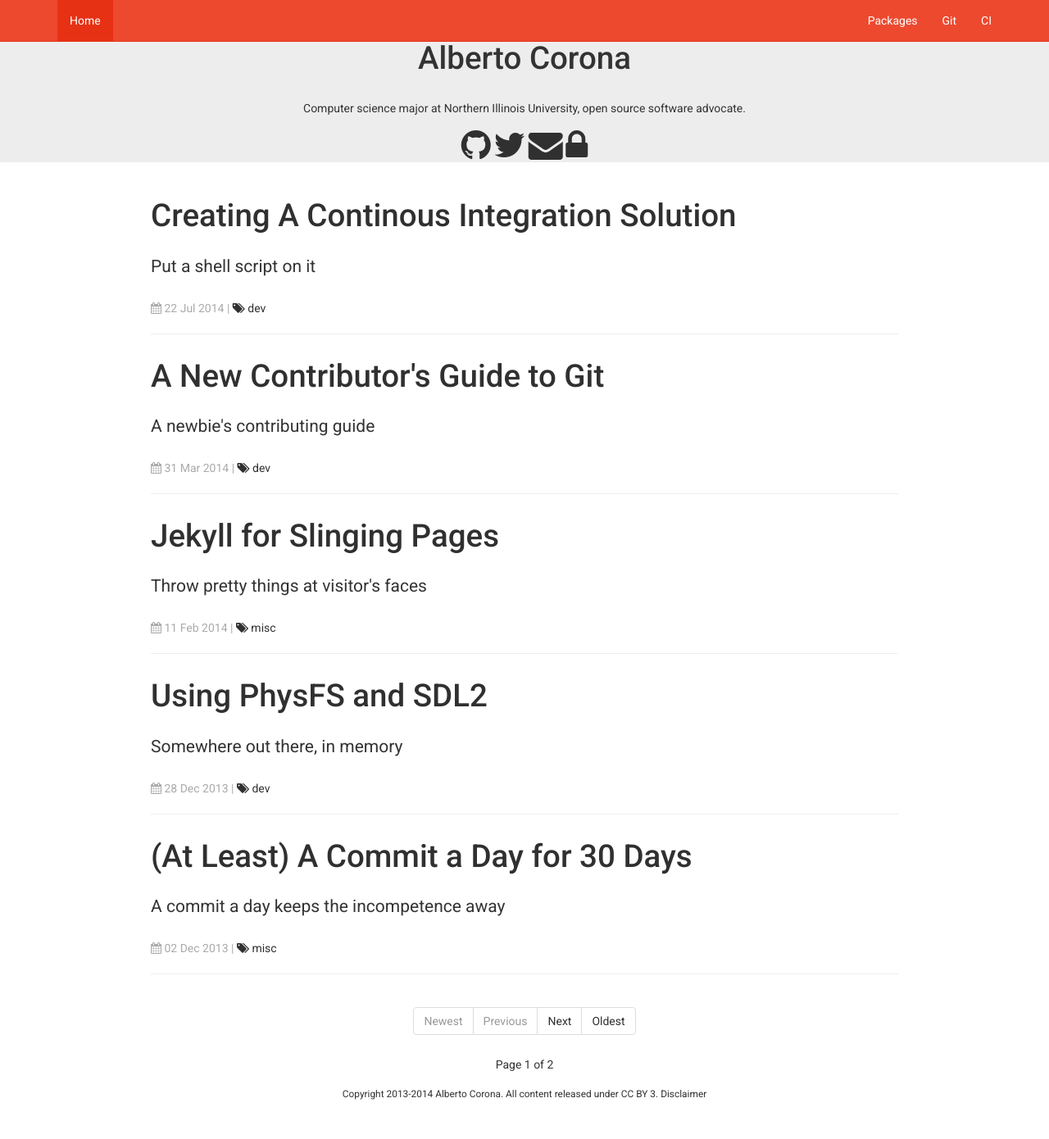
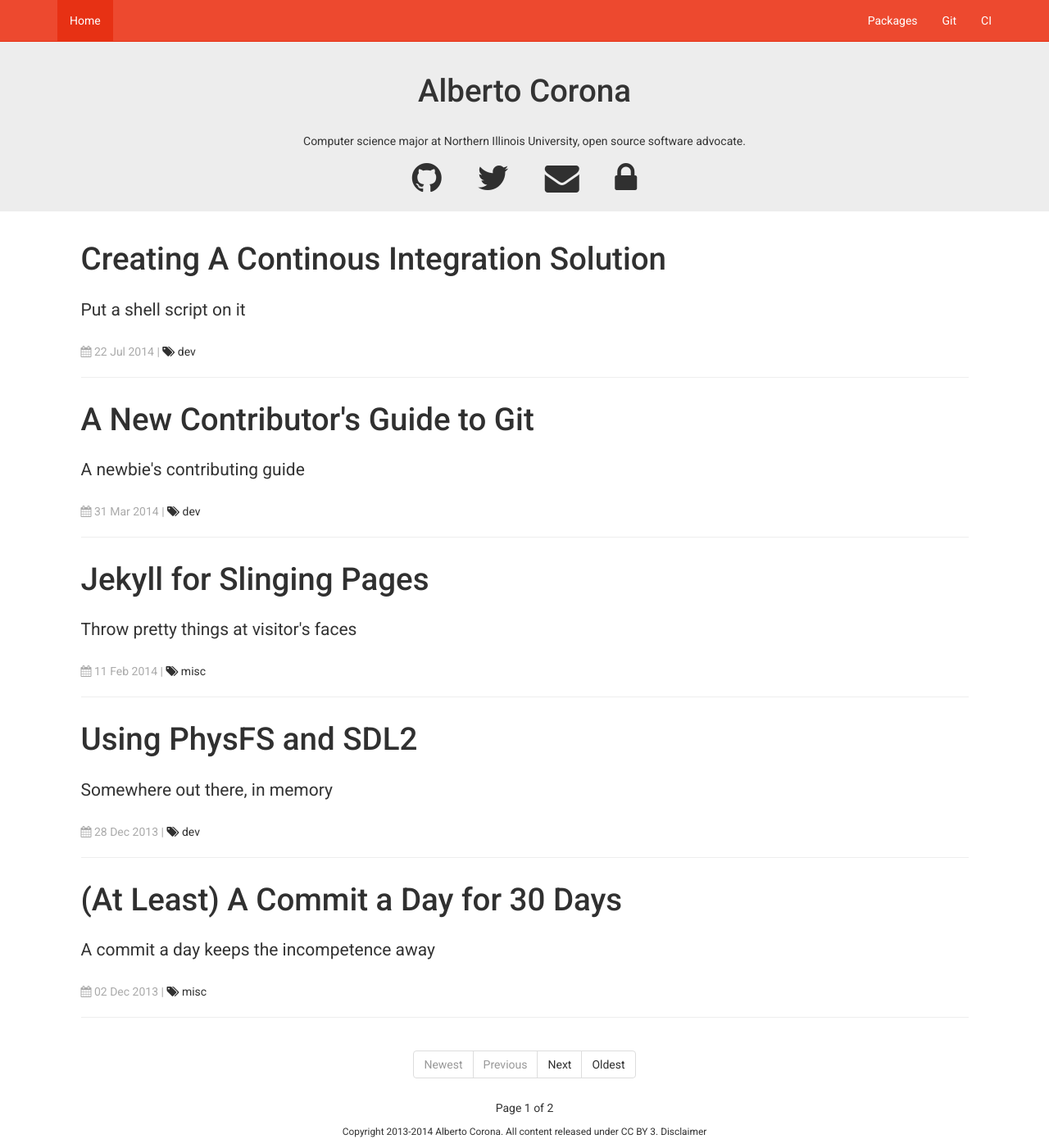
Before and after one commit to 0X1A/wwebsiteasontheinternet, a Jekyll site: the page built from index.html, in a window 1280 px wide and 1390 px high. Shown: the whole window at 82% size. Built offline with Jekyll 4.4.1, drawn with Linux system fonts in a browser that asks for light colours; nearby versions of some CDN libraries; some web fonts are replaced; Markdown is read by kramdown in place of the engine named in the settings; the list of posts is cut into pages by our own code; comment, search, counter and statistics services are not loaded.

Commit message:
main.css: add class for main page
Signed-off-by: Alberto Corona <alberto@0x1a.us>

```diff
--- a/css/main.css
+++ b/css/main.css
@@ -18,6 +18,16 @@ body {
 
 p {
     margin: 1em 0;
+}
+
+.icon-row {
+	padding-right:20px;
+	padding-left: 20px;
+}
+
+.container-padding {
+	padding-bottom: 20px;
+	padding-top: 10px;
 }
 
 img {
@@ -78,8 +88,8 @@ a:visited { color: #303030; }
 .site {
     text-align: left;
     width: auto;
-    max-width: 80%;
-    margin: 1em auto 1em;
+    max-width: 95%;
+    margin: .5em auto .5em;
     line-height: 1.5em;
 }
 
```
